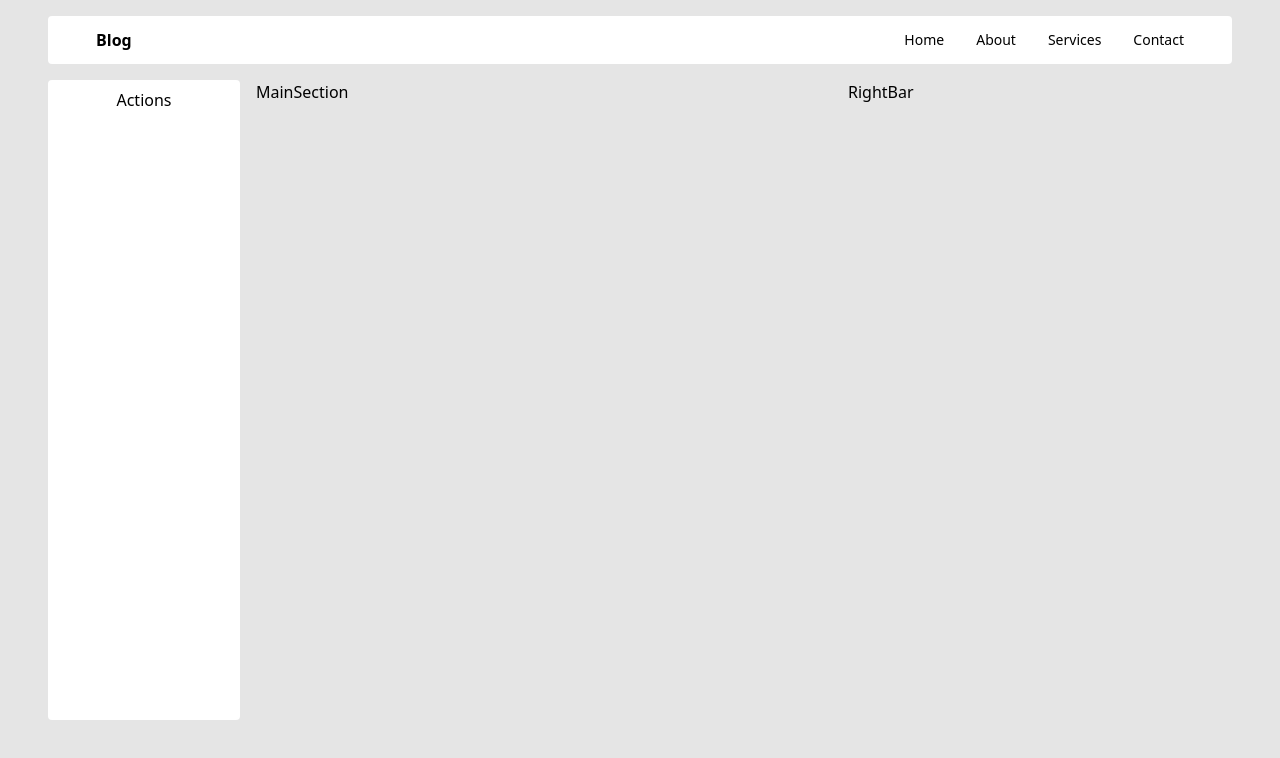
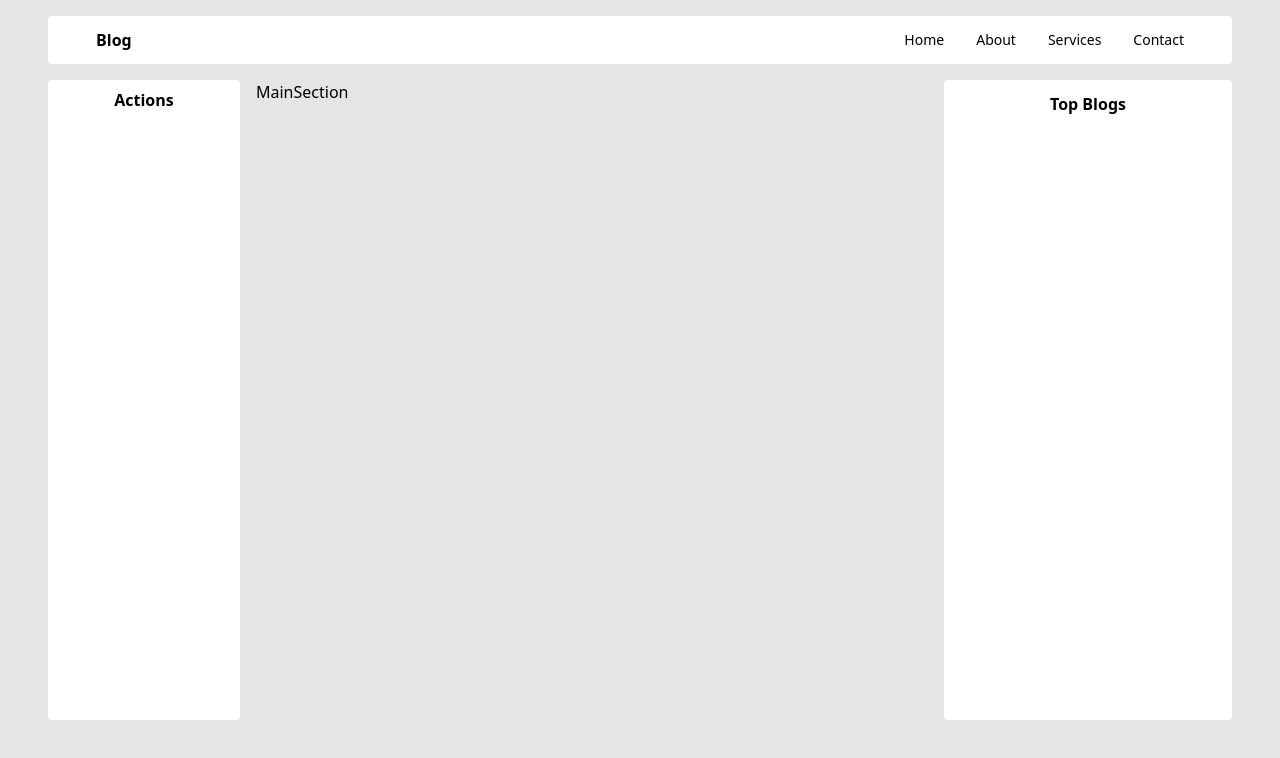
Before and after one commit to Marcos8060/Tech-Blog, a Next.js app: page / in a window 1280 px wide. Shown: the top 758 px of the page. Built offline with nearby package versions, Linux system fonts and the light colour scheme.

Commit message:
made minor changes

```diff
--- a/src/components/LeftBar.tsx
+++ b/src/components/LeftBar.tsx
@@ -4,7 +4,7 @@ const LeftBar = () => {
   return (
     <>
     <section className='bg-white rounded h-[80vh] py-2'>
-      <h1 className='text-center'>Actions</h1>
+      <h1 className='text-center font-bold'>Actions</h1>
     </section>
     </>
   )
--- a/src/components/RightBar.tsx
+++ b/src/components/RightBar.tsx
@@ -2,7 +2,11 @@ import React from 'react'
 
 const RightBar = () => {
   return (
-    <div>RightBar</div>
+    <>
+    <section className='bg-white rounded h-[80vh] py-3 px-2'>
+      <h1 className='font-bold text-center'>Top Blogs</h1>
+    </section>
+    </>
   )
 }
 
--- a/src/pages/index.tsx
+++ b/src/pages/index.tsx
@@ -14,10 +14,10 @@ export default function Home() {
           <div className="w-2/12 mx-auto">
             <LeftBar />
           </div>
-          <div className="w-1/2 mx-auto">
+          <div className="w-7/12 mx-auto">
             <MainSection />
           </div>
-          <div className="w-4/12 mx-auto">
+          <div className="w-3/12 mx-auto">
             <RightBar />
           </div>
         </div>
```
